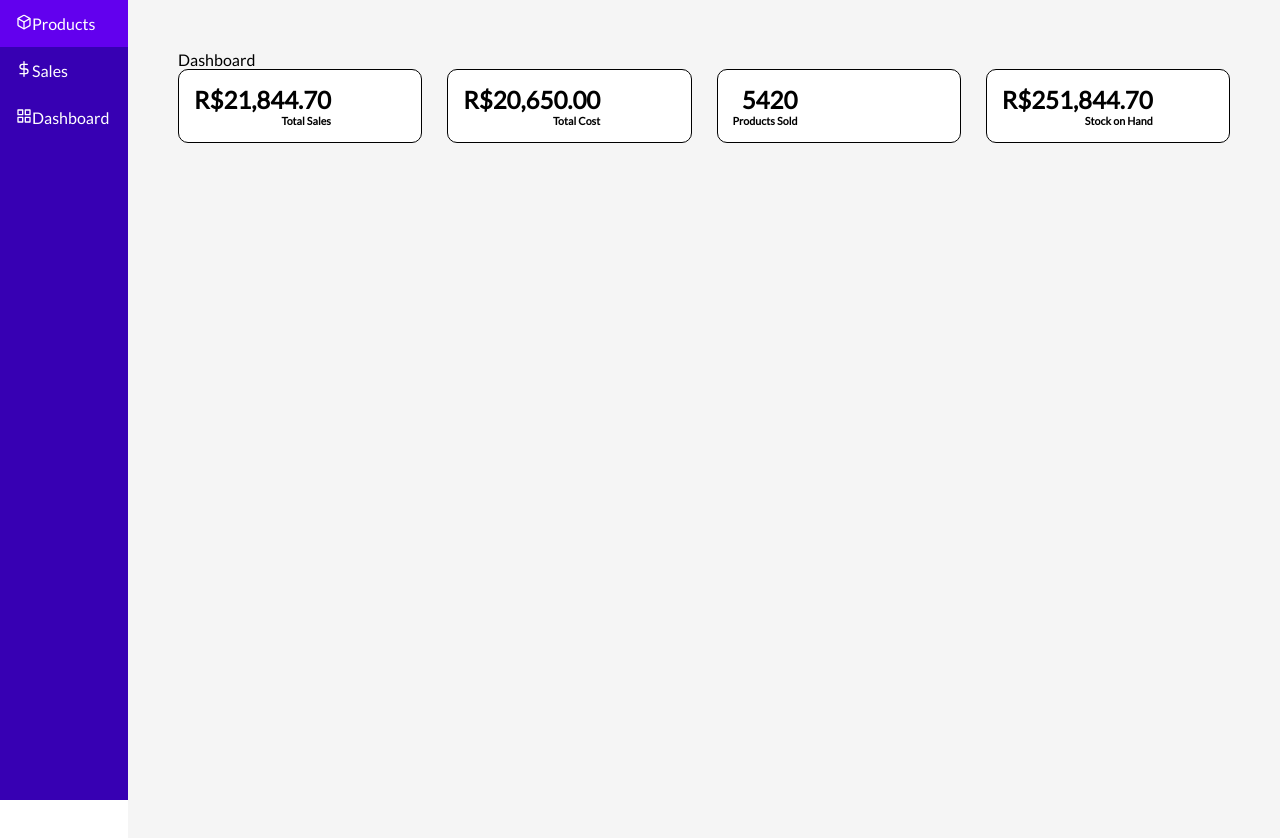
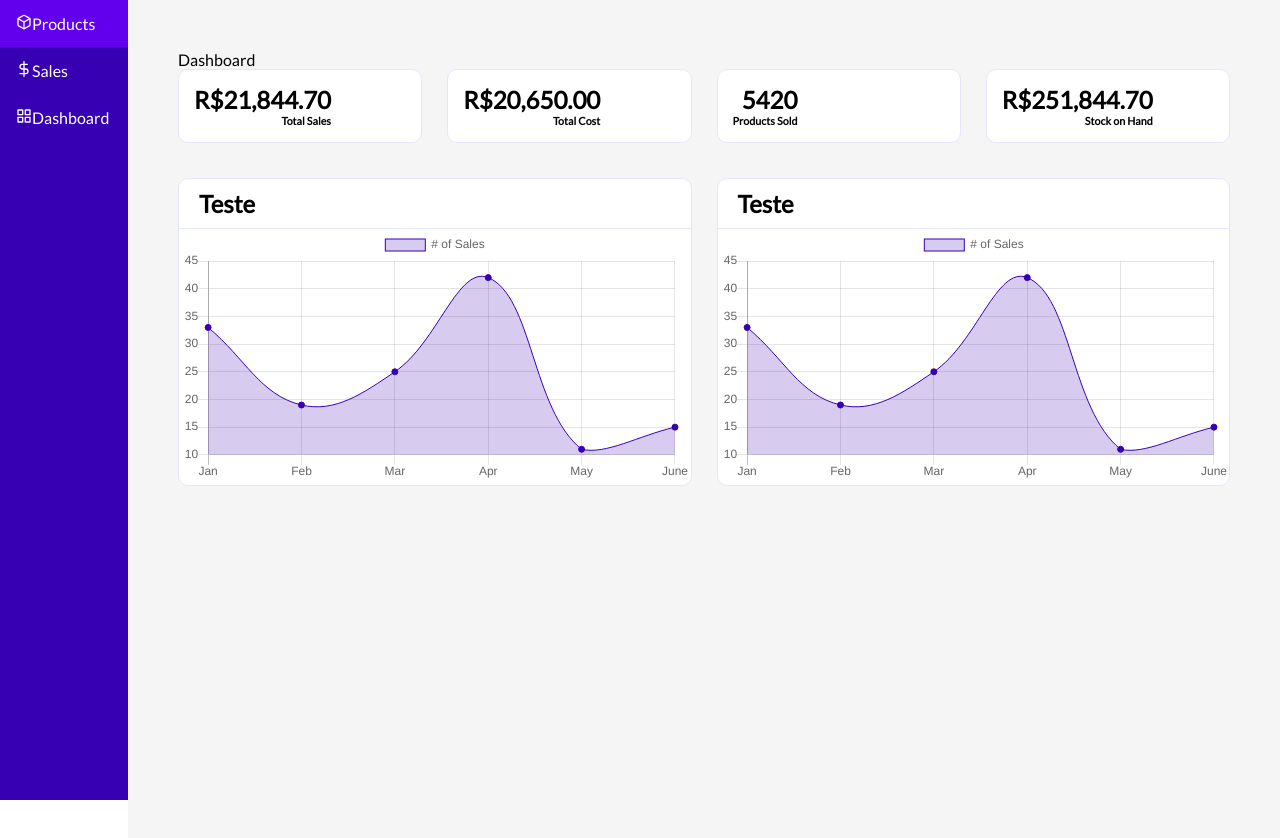
Before and after one commit to igorfrag/erp-react, a React (Create React App) app: page / in a window 1280 px wide. Shown: the top 838 px of the page. Built offline with nearby package versions, Linux system fonts and the light colour scheme.

Commit message:
Charts first setup

```diff
--- a/package.json
+++ b/package.json
@@ -6,7 +6,9 @@
     "@testing-library/jest-dom": "^5.11.9",
     "@testing-library/react": "^11.2.3",
     "@testing-library/user-event": "^12.6.2",
+    "chart.js": "^2.9.4",
     "react": "^17.0.1",
+    "react-chartjs-2": "^2.11.1",
     "react-dom": "^17.0.1",
     "react-hook-form": "^6.14.2",
     "react-icons": "^4.1.0",
--- a/src/components/Card/Card.js
+++ b/src/components/Card/Card.js
@@ -2,9 +2,11 @@ import React from 'react';
 import styled from 'styled-components';
 
 const CardContainer = styled.div`
-  border: 1px solid black;
+  border: 1px solid lavender;
   border-radius: 10px;
   background-color: white;
+  max-width: 300px;
+  max-height: 100px;
   display: flex;
   justify-content: space-between;
   align-items: center;
--- /dev/null
+++ b/src/components/Card/ChartCard.js
@@ -0,0 +1,57 @@
+import React from 'react';
+import styled from 'styled-components';
+import Chart from 'chart.js';
+import { Line } from 'react-chartjs-2';
+
+const CardContainer = styled.div`
+  border: 1px solid lavender;
+  border-radius: 10px;
+  background-color: white;
+  display: flex;
+  flex-direction: column;
+  align-items: flex=start;
+`;
+
+const CardTitle = styled.h2`
+  padding: 10px 10px 10px 20px;
+  border-bottom: 1px solid lavender;
+`;
+
+const myData = {
+  labels: ['Jan', 'Feb', 'Mar', 'Apr', 'May', 'June'],
+  datasets: [
+    {
+      label: '# of Sales',
+      data: [33, 19, 25, 42, 11, 15],
+      pointBackgroundColor: 'rgba(55, 0, 179, 1)',
+      backgroundColor: [
+        'rgba(55, 0, 179, 0.2)',
+        'rgba(55, 0, 179, 0.2)',
+        'rgba(55, 0, 179, 0.2)',
+        'rgba(55, 0, 179, 0.2)',
+        'rgba(55, 0, 179, 0.2)',
+        'rgba(55, 0, 179, 0.2)',
+      ],
+      borderColor: [
+        'rgba(55, 0, 179, 1)',
+        'rgba(55, 0, 179, 1)',
+        'rgba(55, 0, 179, 1)',
+        'rgba(55, 0, 179, 1)',
+        'rgba(55, 0, 179, 1)',
+        'rgba(55, 0, 179, 1)',
+      ],
+      borderWidth: 1,
+    },
+  ],
+};
+
+function ChartCard(props) {
+  return (
+    <CardContainer>
+      <CardTitle>{props.title}</CardTitle>
+      <Line data={myData}></Line>
+    </CardContainer>
+  );
+}
+
+export default ChartCard;
--- a/src/pages/Dashboard.js
+++ b/src/pages/Dashboard.js
@@ -1,16 +1,23 @@
 import React from 'react';
 import Card from '../components/Card/Card';
+import ChartCard from '../components/Card/ChartCard';
 import './pages.css';
 
 function Dashboard() {
   return (
     <div className='container'>
       Dashboard
-      <div className='grid-container'>
+      <div className='grid-container-dashboard'>
         <Card title='Total Sales' value={21844.7} isMoney='true'></Card>
         <Card title='Total Cost' value={20650.0} isMoney='true'></Card>
         <Card title='Products Sold' value={5420}></Card>
         <Card title='Stock on Hand' value={251844.7} isMoney='true'></Card>
+        <div className='dashboard-graph'>
+          <ChartCard title='Teste'></ChartCard>
+        </div>
+        <div className='dashboard-graph-two'>
+          <ChartCard title='Teste'></ChartCard>
+        </div>
       </div>
     </div>
   );
--- a/src/pages/pages.css
+++ b/src/pages/pages.css
@@ -15,11 +15,28 @@
     'graph-one graph-one graph-two graph-two'
     'sales-order sales-order sales-order purchase-order';
 }
+
+.grid-container-dashboard {
+  display: grid;
+  grid-template-columns: repeat(4, 1fr);
+  grid-template-rows: 0fr 1fr 1fr;
+  gap: 35px 25px;
+  grid-template-areas:
+    '. . . .'
+    'dashboard-graph dashboard-graph dashboard-graph-two dashboard-graph-two'
+    '. . . . ';
+}
+
 .table {
   grid-area: table;
 }
-.graph-two {
-  grid-area: graph-two;
+
+.dashboard-graph {
+  grid-area: dashboard-graph;
+}
+
+.dashboard-graph-two {
+  grid-area: dashboard-graph-two;
 }
 .sales-order {
   grid-area: sales-order;
```
Also changed, not shown: 2 other files (tests, documents, lock files or other folders).
